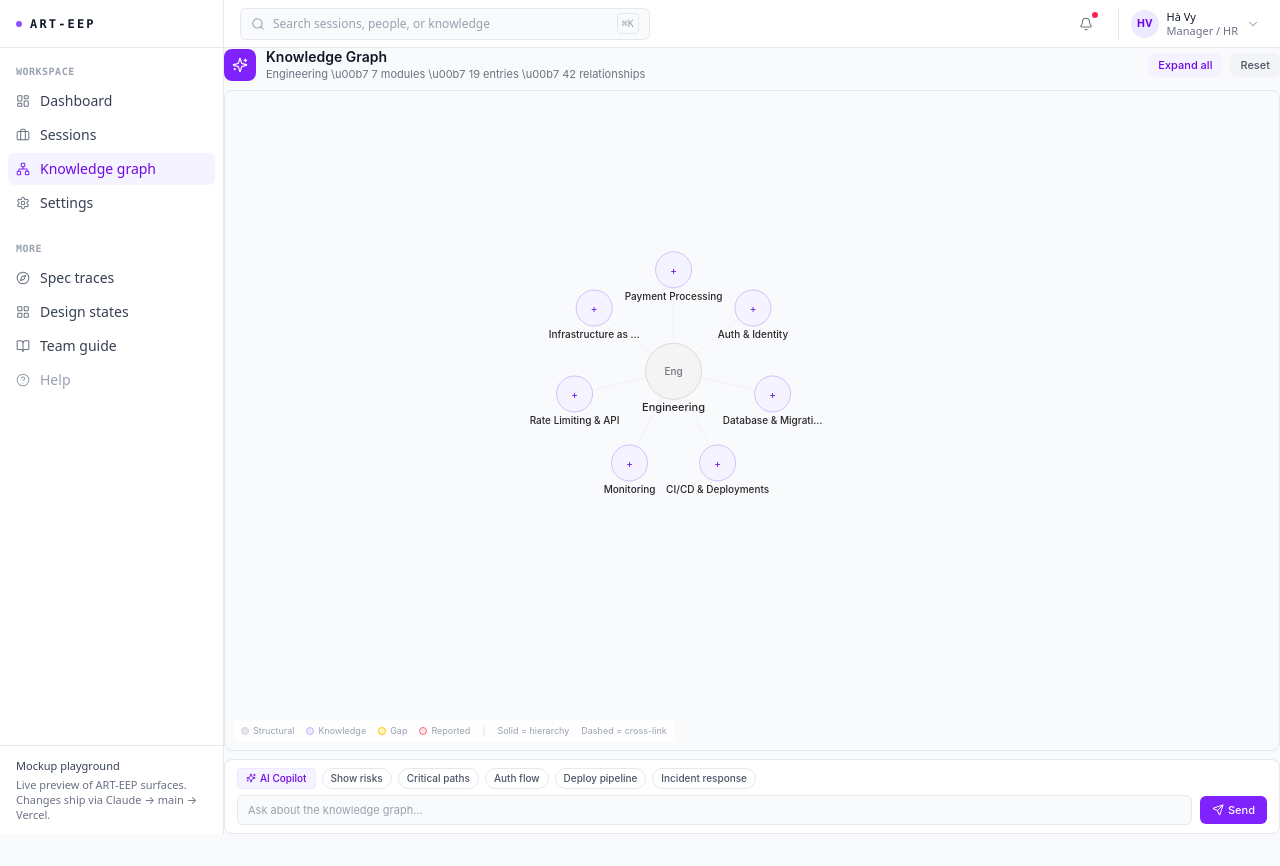
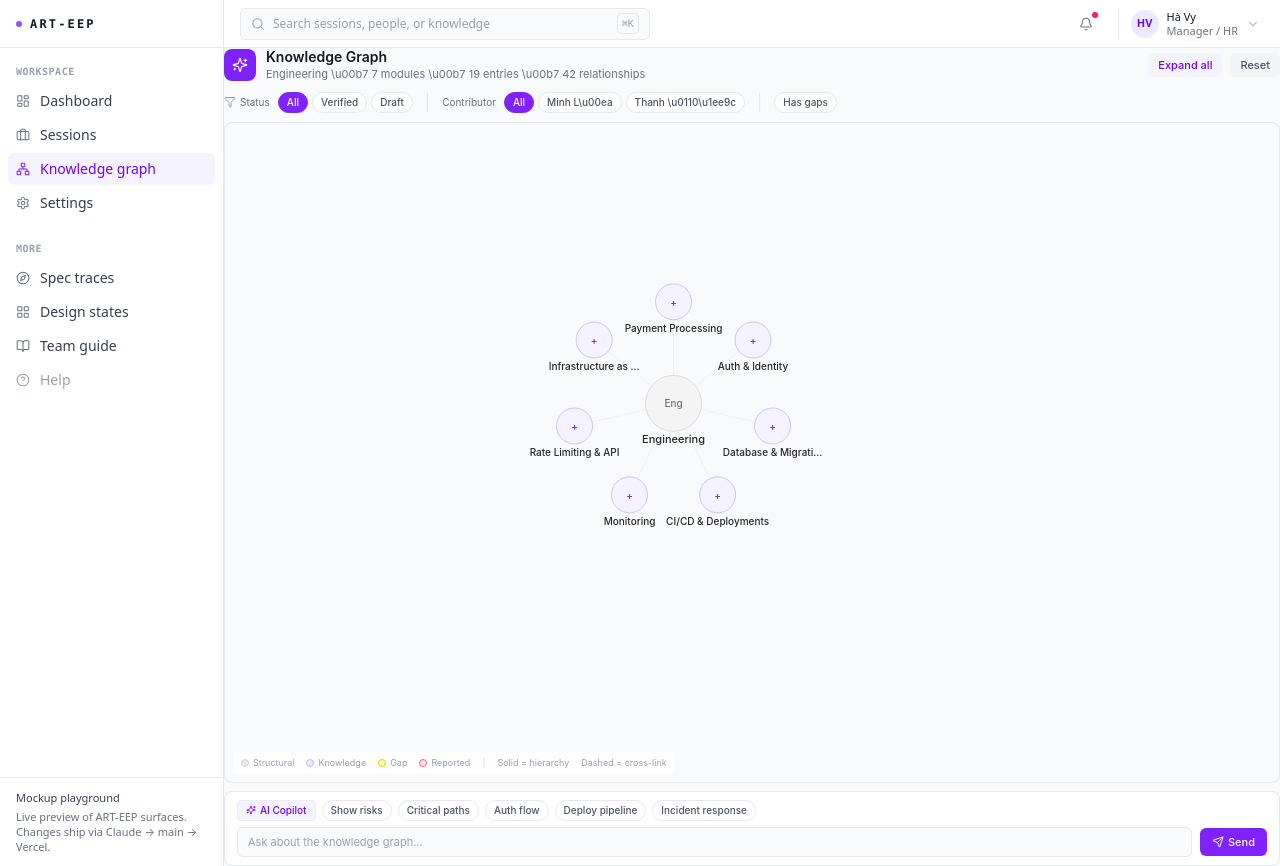
Before and after one commit to BuiDoanKhanhAnPrecioFishbone/esb-mockup, a Next.js app: page /knowledge-graph in a window 1280 px wide. Before the commit the page ends 834 px from the top, so only its background shows below. Built offline with nearby package versions, Linux system fonts and the light colour scheme.

Commit message:
feat(kg): 0% hide on focus/filter + filter bar (Status, Contributor, Has gaps)

```diff
--- a/components/mockups/knowledge-graph-explorer.jsx
+++ b/components/mockups/knowledge-graph-explorer.jsx
@@ -1,9 +1,9 @@
 "use client";
 import React, { useState, useEffect, useRef, useCallback, useMemo } from "react";
-import { Send, Sparkles, X, ChevronRight, Flag } from "lucide-react";
+import { Send, Sparkles, X, ChevronRight, Flag, Filter } from "lucide-react";
 
 /* ART-EEP Consumer Plane — Knowledge Graph Explorer
-   15 locked decisions + report flow (HITL) + generic ?prompt= */
+   15 decisions + HITL report + filters + 0% hide on focus */
 
 const NODES = [
   { id:"eng", label:"Engineering", type:"dept", depth:0, summary:"Engineering department\n7 knowledge modules\n42 entries across 3 handovers" },
@@ -58,37 +58,17 @@ const CHIPS = [
 ];
 
 const PROMPTS = {
-  "minh-le": { filter: n => n.provenance?.some(p => p.name.includes("Minh")), input: "Show me Minh L\u00ea's contributions", response: "Minh L\u00ea contributed 42 entries across 6 modules (Payment, Auth, Database, CI/CD, Monitoring, Rate Limiting). 5 knowledge gaps remain across 3 modules. All entries are from his Jun 2026 handover session." },
-  "thanh-duc": { filter: n => n.provenance?.some(p => p.name.includes("Thanh")), input: "Show me Thanh \u0110\u1ee9c's contributions", response: "Thanh \u0110\u1ee9c contributed 9 entries across 4 modules (Payment, Database, Monitoring, Infrastructure as Code). All entries are verified. His handover was completed in Mar 2026." },
+  "minh-le": { filter: n => n.provenance?.some(p => p.name.includes("Minh")), input: "Show me Minh L\u00ea's contributions", response: "Minh L\u00ea contributed 42 entries across 6 modules (Payment, Auth, Database, CI/CD, Monitoring, Rate Limiting). 5 knowledge gaps remain across 3 modules." },
+  "thanh-duc": { filter: n => n.provenance?.some(p => p.name.includes("Thanh")), input: "Show me Thanh \u0110\u1ee9c's contributions", response: "Thanh \u0110\u1ee9c contributed 9 entries across 4 modules (Payment, Database, Monitoring, Infrastructure as Code). All entries are verified. Completed Mar 2026." },
 };
 
 const nodeR = (n) => n.type==="dept"?28:n.type==="module"?18:n.type==="system"?10:10;
 const nodeFill = (n) => n.hasGap?"#fef9c3":n.type==="dept"||n.type==="system"?"#f4f4f5":"#f5f3ff";
 const nodeStroke = (n) => n.hasGap?"#facc15":n.type==="dept"||n.type==="system"?"#d4d4d8":"#c4b5fd";
 
-function initPos(nodes, w, h) {
-  const mods=nodes.filter(n=>n.depth===1);const cx=w/2,cy=h/2;
-  nodes.forEach(n=>{n.vx=0;n.vy=0;});
-  const d=nodes.find(n=>n.depth===0);if(d){d.x=cx;d.y=cy;}
-  mods.forEach((m,i)=>{const a=(i/mods.length)*Math.PI*2-Math.PI/2;m.x=cx+Math.cos(a)*170;m.y=cy+Math.sin(a)*170;});
-  nodes.filter(n=>n.depth===2).forEach(n=>{
-    const p=nodes.find(pp=>pp.id===n.parent);
-    if(!p){n.x=cx+(Math.random()-.5)*200;n.y=cy+(Math.random()-.5)*200;return;}
-    const sibs=nodes.filter(s=>s.parent===n.parent&&s.depth===2);const idx=sibs.indexOf(n);
-    const ba=Math.atan2(p.y-cy,p.x-cx);const spread=sibs.length>1?Math.PI*0.6:0;
-    const a=ba-spread/2+(sibs.length>1?(idx/(sibs.length-1))*spread:0);
-    n.x=p.x+Math.cos(a)*90;n.y=p.y+Math.sin(a)*90;
-  });
-  const kv=nodes.find(n=>n.id==="s-keyvault");const pd=nodes.find(n=>n.id==="s-pagerduty");
-  if(kv){kv.x=cx+240;kv.y=cy-80;}if(pd){pd.x=cx+240;pd.y=cy+120;}
-}
+function initPos(nodes,w,h){const mods=nodes.filter(n=>n.depth===1);const cx=w/2,cy=h/2;nodes.forEach(n=>{n.vx=0;n.vy=0;});const d=nodes.find(n=>n.depth===0);if(d){d.x=cx;d.y=cy;}mods.forEach((m,i)=>{const a=(i/mods.length)*Math.PI*2-Math.PI/2;m.x=cx+Math.cos(a)*170;m.y=cy+Math.sin(a)*170;});nodes.filter(n=>n.depth===2).forEach(n=>{const p=nodes.find(pp=>pp.id===n.parent);if(!p){n.x=cx+(Math.random()-.5)*200;n.y=cy+(Math.random()-.5)*200;return;}const sibs=nodes.filter(s=>s.parent===n.parent&&s.depth===2);const idx=sibs.indexOf(n);const ba=Math.atan2(p.y-cy,p.x-cx);const spread=sibs.length>1?Math.PI*0.6:0;const a=ba-spread/2+(sibs.length>1?(idx/(sibs.length-1))*spread:0);n.x=p.x+Math.cos(a)*90;n.y=p.y+Math.sin(a)*90;});const kv=nodes.find(n=>n.id==="s-keyvault");const pd=nodes.find(n=>n.id==="s-pagerduty");if(kv){kv.x=cx+240;kv.y=cy-80;}if(pd){pd.x=cx+240;pd.y=cy+120;}}
 
-function sim(nodes,edges,w,h){
-  const a=0.2,rep=1800,sp=0.03,sl=100,ce=0.006,da=0.55;const m={};nodes.forEach(n=>{m[n.id]=n;});
-  for(let i=0;i<nodes.length;i++)for(let j=i+1;j<nodes.length;j++){const na=nodes[i],nb=nodes[j],dx=nb.x-na.x,dy=nb.y-na.y,d=Math.sqrt(dx*dx+dy*dy)||1;const f=rep/(d*d)*a,fx=(dx/d)*f,fy=(dy/d)*f;na.vx-=fx;na.vy-=fy;nb.vx+=fx;nb.vy+=fy;}
-  edges.forEach(e=>{const s=m[e.from],t=m[e.to];if(!s||!t)return;const dx=t.x-s.x,dy=t.y-s.y,d=Math.sqrt(dx*dx+dy*dy)||1;const f=(d-sl)*sp*a,fx=(dx/d)*f,fy=(dy/d)*f;s.vx+=fx;s.vy+=fy;t.vx-=fx;t.vy-=fy;});
-  nodes.forEach(n=>{if(n._d)return;n.vx+=(w/2-n.x)*ce*a;n.vy+=(h/2-n.y)*ce*a;n.vx*=da;n.vy*=da;n.x+=n.vx;n.y+=n.vy;n.x=Math.max(40,Math.min(w-40,n.x));n.y=Math.max(40,Math.min(h-40,n.y));});
-}
+function sim(nodes,edges,w,h){const a=0.2,rep=1800,sp=0.03,sl=100,ce=0.006,da=0.55;const m={};nodes.forEach(n=>{m[n.id]=n;});for(let i=0;i<nodes.length;i++)for(let j=i+1;j<nodes.length;j++){const na=nodes[i],nb=nodes[j],dx=nb.x-na.x,dy=nb.y-na.y,d=Math.sqrt(dx*dx+dy*dy)||1;const f=rep/(d*d)*a,fx=(dx/d)*f,fy=(dy/d)*f;na.vx-=fx;na.vy-=fy;nb.vx+=fx;nb.vy+=fy;}edges.forEach(e=>{const s=m[e.from],t=m[e.to];if(!s||!t)return;const dx=t.x-s.x,dy=t.y-s.y,d=Math.sqrt(dx*dx+dy*dy)||1;const f=(d-sl)*sp*a,fx=(dx/d)*f,fy=(dy/d)*f;s.vx+=fx;s.vy+=fy;t.vx-=fx;t.vy-=fy;});nodes.forEach(n=>{if(n._d)return;n.vx+=(w/2-n.x)*ce*a;n.vy+=(h/2-n.y)*ce*a;n.vx*=da;n.vy*=da;n.x+=n.vx;n.y+=n.vy;n.x=Math.max(40,Math.min(w-40,n.x));n.y=Math.max(40,Math.min(h-40,n.y));});}
 
 export default function KnowledgeGraphExplorer({embedded=false}={}){
   const svgRef=useRef(null),boxRef=useRef(null),animRef=useRef(null),nodesRef=useRef([]);
@@ -100,6 +80,8 @@ export default function KnowledgeGraphExplorer({embedded=false}={}){
   const [chatFocus,setChatFocus]=useState(null);const [chatResponse,setChatResponse]=useState("");const [chatInput,setChatInput]=useState("");
   const [reportingNode,setReportingNode]=useState(null);const [reportText,setReportText]=useState("");
   const [reported,setReported]=useState(new Map());
+  const [fStatus,setFStatus]=useState("all");const [fContrib,setFContrib]=useState("all");const [fGaps,setFGaps]=useState("all");
+  const hasActiveFilter=fStatus!=="all"||fContrib!=="all"||fGaps!=="all";
 
   const {visNodes,visEdges}=useMemo(()=>{
     const show=new Set();NODES.filter(n=>n.depth<=1).forEach(n=>show.add(n.id));
@@ -108,25 +90,12 @@ export default function KnowledgeGraphExplorer({embedded=false}={}){
     return{visNodes:NODES.filter(n=>show.has(n.id)),visEdges:EDGES.filter(e=>show.has(e.from)&&show.has(e.to))};
   },[expanded,chatFocus]);
 
-  useEffect(()=>{
-    const copies=visNodes.map(n=>{const o=nodesRef.current.find(x=>x.id===n.id);return{...n,x:o?.x??0,y:o?.y??0,vx:0,vy:0};});
-    if(copies.some(n=>n.x===0&&n.y===0))initPos(copies,dim.w,dim.h);nodesRef.current=copies;
-    let run=true;const step=()=>{if(!run)return;sim(nodesRef.current,visEdges,dim.w,dim.h);setTick(t=>t+1);animRef.current=requestAnimationFrame(step);};
-    animRef.current=requestAnimationFrame(step);return()=>{run=false;cancelAnimationFrame(animRef.current);};
-  },[visNodes,visEdges,dim]);
-
+  useEffect(()=>{const copies=visNodes.map(n=>{const o=nodesRef.current.find(x=>x.id===n.id);return{...n,x:o?.x??0,y:o?.y??0,vx:0,vy:0};});if(copies.some(n=>n.x===0&&n.y===0))initPos(copies,dim.w,dim.h);nodesRef.current=copies;let run=true;const step=()=>{if(!run)return;sim(nodesRef.current,visEdges,dim.w,dim.h);setTick(t=>t+1);animRef.current=requestAnimationFrame(step);};animRef.current=requestAnimationFrame(step);return()=>{run=false;cancelAnimationFrame(animRef.current);};},[visNodes,visEdges,dim]);
   useEffect(()=>{const el=boxRef.current;if(!el)return;const ro=new ResizeObserver(([e])=>{const{width,height}=e.contentRect;if(width>0)setDim({w:width,h:height});});ro.observe(el);return()=>ro.disconnect();},[]);
 
   useEffect(()=>{
-    const params=new URLSearchParams(window.location.search);const prompt=params.get("prompt");
-    const cfg=prompt&&PROMPTS[prompt];
-    if(cfg){
-      const mods=NODES.filter(n=>n.type==="module"&&cfg.filter(n)).map(n=>n.id);
-      const entries=NODES.filter(n=>n.depth===2&&n.type==="entry"&&mods.includes(n.parent)).map(n=>n.id);
-      setExpanded(new Set(mods));setChatFocus([...mods,...entries]);
-      setChatInput(cfg.input);setChatResponse(cfg.response);
-      window.history.replaceState({},"","/knowledge-graph");
-    }
+    const params=new URLSearchParams(window.location.search);const prompt=params.get("prompt");const cfg=prompt&&PROMPTS[prompt];
+    if(cfg){const mods=NODES.filter(n=>n.type==="module"&&cfg.filter(n)).map(n=>n.id);const entries=NODES.filter(n=>n.depth===2&&n.type==="entry"&&mods.includes(n.parent)).map(n=>n.id);setExpanded(new Set(mods));setChatFocus([...mods,...entries]);setChatInput(cfg.input);setChatResponse(cfg.response);window.history.replaceState({},"","/knowledge-graph");}
   },[]);
 
   const onDown=useCallback((e,id)=>{e.stopPropagation();e.preventDefault();const n=nodesRef.current.find(x=>x.id===id);if(n){n._d=true;setDragId(id);}},[]);
@@ -134,18 +103,42 @@ export default function KnowledgeGraphExplorer({embedded=false}={}){
   const onUp=useCallback(()=>{if(dragId){const n=nodesRef.current.find(x=>x.id===dragId);if(n)n._d=false;setDragId(null);}setPanning(false);},[dragId]);
   const onBgDown=useCallback((e)=>{if(e.target===svgRef.current||e.target.tagName==="rect"){setPanning(true);panRef.current={x:e.clientX,y:e.clientY,px:pan.x,py:pan.y};}},[pan]);
   const onWheel=useCallback((e)=>{e.preventDefault();const f=e.deltaY>0?0.93:1.07;setPan(p=>{const ns=Math.max(0.3,Math.min(3,p.s*f));const r=svgRef.current.getBoundingClientRect();const mx=e.clientX-r.left,my=e.clientY-r.top;return{s:ns,x:mx-(mx-p.x)*(ns/p.s),y:my-(my-p.y)*(ns/p.s)};});},[]);
-
   const onClickNode=useCallback((node)=>{if(node.type==="module"){setExpanded(prev=>{const n=new Set(prev);n.has(node.id)?n.delete(node.id):n.add(node.id);return n;});}setSelected(s=>s===node.id?null:node.id);setReportingNode(null);setReportText("");},[]);
   const onChip=useCallback((chip)=>{const mods=new Set();chip.focus.forEach(id=>{const nd=NODES.find(n=>n.id===id);if(nd?.parent){mods.add(nd.parent);}});setExpanded(prev=>new Set([...prev,...mods]));setChatFocus(chip.focus);setChatResponse(chip.response);setSelected(null);},[]);
   const onAsk=(nodeId)=>{const nd=NODES.find(n=>n.id===nodeId);if(!nd)return;const q=nd.type==="module"?`What are the risks in ${nd.label}?`:`Tell me about ${nd.label}`;setChatInput(q);const rel=NODES.filter(n=>n.parent===nodeId).map(n=>n.id);if(rel.length>0){setChatFocus(rel);setChatResponse(`${nd.label} contains ${nd.entries||rel.length} entries. ${nd.gaps>0?`${nd.gaps} knowledge gap${nd.gaps>1?"s":""} need attention.`:""} ${nd.summary||""}`);}else{setChatFocus([nodeId]);setChatResponse(nd.summary||"No additional details available.");}};
   const onSubmitReport=(nodeId)=>{if(!nodeId)return;setReported(prev=>{const n=new Map(prev);n.set(nodeId,{text:reportText,time:new Date().toLocaleTimeString([],{hour:"2-digit",minute:"2-digit"})});return n;});setReportingNode(null);setReportText("");};
+  const clearAll=()=>{setExpanded(new Set());setPan({x:0,y:0,s:1});setSelected(null);setChatFocus(null);setChatResponse("");setChatInput("");setReportingNode(null);setReportText("");setFStatus("all");setFContrib("all");setFGaps("all");};
 
-  const isHi=(id)=>{if(chatFocus)return chatFocus.includes(id);if(!selected)return true;if(id===selected)return true;return visEdges.some(e=>(e.from===selected&&e.to===id)||(e.to===selected&&e.from===id));};
+  /* Filter + focus visibility. Dept always visible. Modules visible if any child passes. */
+  const passesFilter=useCallback((id)=>{
+    const nd=NODES.find(n=>n.id===id);if(!nd)return true;
+    if(nd.type==="dept")return true;
+    if(nd.type==="system")return !hasActiveFilter;
+    if(nd.type==="module"){const kids=NODES.filter(c=>c.parent===nd.id&&c.depth===2);return kids.some(c=>entryPasses(c));}
+    return entryPasses(nd);
+  },[fStatus,fContrib,fGaps]);
+  const entryPasses=(nd)=>{
+    if(fStatus!=="all"&&nd.status!==fStatus)return false;
+    if(fGaps==="yes"&&!nd.hasGap)return false;
+    if(fContrib!=="all"){const par=NODES.find(p=>p.id===nd.parent);if(!par?.provenance)return false;if(fContrib==="minh-le"&&!par.provenance.some(p=>p.name.includes("Minh")))return false;if(fContrib==="thanh-duc"&&!par.provenance.some(p=>p.name.includes("Thanh")))return false;}
+    return true;
+  };
+
+  const isHi=(id)=>{
+    const nd=NODES.find(n=>n.id===id);
+    if(nd?.type==="dept")return true;
+    if(hasActiveFilter&&!passesFilter(id))return false;
+    if(chatFocus)return chatFocus.includes(id);
+    if(!selected)return true;
+    if(id===selected)return true;
+    return visEdges.some(e=>(e.from===selected&&e.to===id)||(e.to===selected&&e.from===id));
+  };
 
   const nodes=nodesRef.current;const nm={};nodes.forEach(n=>{nm[n.id]=n;});
   const selData=selected?NODES.find(n=>n.id===selected):null;
   const selEdges=selected?EDGES.filter(e=>e.from===selected||e.to===selected):[];
   const childEntries=selData?.type==="module"?NODES.filter(n=>n.parent===selData.id&&n.depth===2):[];
+  const FC=({label,active,onClick})=><button onClick={onClick} className={`px-2 py-0.5 text-[10px] font-medium rounded-full border transition-colors cursor-pointer ${active?"bg-violet-600 text-white border-violet-600":"bg-white text-gray-600 border-gray-200 hover:border-violet-300 hover:text-violet-700"}`}>{label}</button>;
 
   return(
     <div className={`${embedded?'':'p-4'} flex flex-col h-full min-h-0`} style={{fontFamily:"'Inter',system-ui,sans-serif"}}>
@@ -157,23 +150,33 @@ export default function KnowledgeGraphExplorer({embedded=false}={}){
         </div>
         <div className="flex items-center gap-2">
           <button onClick={()=>{setExpanded(new Set(NODES.filter(n=>n.type==="module").map(n=>n.id)));}} className="px-2.5 py-1 text-[11px] font-medium text-violet-700 bg-violet-50 rounded-md hover:bg-violet-100 transition-colors cursor-pointer">Expand all</button>
-          <button onClick={()=>{setExpanded(new Set());setPan({x:0,y:0,s:1});setSelected(null);setChatFocus(null);setChatResponse("");setChatInput("");setReportingNode(null);setReportText("");}} className="px-2.5 py-1 text-[11px] font-medium text-gray-600 bg-gray-100 rounded-md hover:bg-gray-200 transition-colors cursor-pointer">Reset</button>
+          <button onClick={clearAll} className="px-2.5 py-1 text-[11px] font-medium text-gray-600 bg-gray-100 rounded-md hover:bg-gray-200 transition-colors cursor-pointer">Reset</button>
         </div>
+      </div>
+      {/* Filter bar */}
+      <div className="flex items-center gap-3 mb-2 flex-shrink-0">
+        <div className="flex items-center gap-1"><Filter className="w-3 h-3 text-gray-400"/><span className="text-[10px] text-gray-500 mr-1">Status</span><FC label="All" active={fStatus==="all"} onClick={()=>setFStatus("all")}/><FC label="Verified" active={fStatus==="verified"} onClick={()=>setFStatus("verified")}/><FC label="Draft" active={fStatus==="draft"} onClick={()=>setFStatus("draft")}/></div>
+        <span className="text-gray-200">|</span>
+        <div className="flex items-center gap-1"><span className="text-[10px] text-gray-500 mr-1">Contributor</span><FC label="All" active={fContrib==="all"} onClick={()=>setFContrib("all")}/><FC label="Minh L\u00ea" active={fContrib==="minh-le"} onClick={()=>setFContrib("minh-le")}/><FC label="Thanh \u0110\u1ee9c" active={fContrib==="thanh-duc"} onClick={()=>setFContrib("thanh-duc")}/></div>
+        <span className="text-gray-200">|</span>
+        <div className="flex items-center gap-1"><FC label="Has gaps" active={fGaps==="yes"} onClick={()=>setFGaps(fGaps==="yes"?"all":"yes")}/></div>
+        {hasActiveFilter&&<button onClick={()=>{setFStatus("all");setFContrib("all");setFGaps("all");}} className="text-[10px] text-violet-600 hover:text-violet-800 cursor-pointer ml-1">Clear filters</button>}
       </div>
       <div className="flex-1 min-h-0 flex gap-2">
         <div ref={boxRef} className={`${selected?'w-3/5':'w-full'} bg-gray-50 rounded-lg border border-gray-200 relative overflow-hidden transition-all duration-200`} style={{cursor:panning?'grabbing':dragId?'grabbing':'grab'}}>
           <svg ref={svgRef} width={dim.w} height={dim.h} className="w-full h-full" style={{touchAction:'none'}} onPointerMove={onMove} onPointerUp={onUp} onPointerDown={onBgDown} onWheel={onWheel}>
             <g transform={`translate(${pan.x},${pan.y}) scale(${pan.s})`}>
-              {visEdges.map((e,i)=>{const s=nm[e.from],t=nm[e.to];if(!s||!t)return null;const sn=NODES.find(n=>n.id===e.from),tn=NODES.find(n=>n.id===e.to);const sr=nodeR(sn||{}),tr=nodeR(tn||{});const dx=t.x-s.x,dy=t.y-s.y,d=Math.sqrt(dx*dx+dy*dy)||1;const x1=s.x+(dx/d)*sr,y1=s.y+(dy/d)*sr,x2=t.x-(dx/d)*tr,y2=t.y-(dy/d)*tr;const hi=isHi(e.from)&&isHi(e.to);return <line key={i} x1={x1} y1={y1} x2={x2} y2={y2} stroke={e.type==="cross"?"#c4b5fd":"#d4d4d8"} strokeWidth={e.type==="cross"?0.8:0.6} strokeDasharray={e.type==="cross"?"4,3":"none"} opacity={hi?0.4:0.06} style={{transition:'opacity 0.15s'}}/>;
+              {visEdges.map((e,i)=>{const s=nm[e.from],t=nm[e.to];if(!s||!t)return null;const sn=NODES.find(n=>n.id===e.from),tn=NODES.find(n=>n.id===e.to);const sr=nodeR(sn||{}),tr=nodeR(tn||{});const dx=t.x-s.x,dy=t.y-s.y,d=Math.sqrt(dx*dx+dy*dy)||1;const x1=s.x+(dx/d)*sr,y1=s.y+(dy/d)*sr,x2=t.x-(dx/d)*tr,y2=t.y-(dy/d)*tr;const hi=isHi(e.from)&&isHi(e.to);if(!hi)return null;return <line key={i} x1={x1} y1={y1} x2={x2} y2={y2} stroke={e.type==="cross"?"#c4b5fd":"#d4d4d8"} strokeWidth={e.type==="cross"?0.8:0.6} strokeDasharray={e.type==="cross"?"4,3":"none"} opacity={0.4} style={{transition:'opacity 0.15s'}}/>;
               })}
               {nodes.map(node=>{const r=nodeR(node),hi=isHi(node.id),isSel=selected===node.id,isHov=hovered===node.id,isMod=node.type==="module",isExp=expanded.has(node.id),isReported=reported.has(node.id);
-                return <g key={node.id} transform={`translate(${node.x||0},${node.y||0})`} opacity={hi?1:0.12} style={{transition:'opacity 0.15s',cursor:'pointer'}} onPointerDown={e=>onDown(e,node.id)} onPointerEnter={e=>{setHovered(node.id);setTipPos({x:e.clientX,y:e.clientY});}} onPointerLeave={()=>setHovered(null)} onClick={()=>onClickNode(node)}>
+                if(!hi)return null;
+                return <g key={node.id} transform={`translate(${node.x||0},${node.y||0})`} style={{cursor:'pointer'}} onPointerDown={e=>onDown(e,node.id)} onPointerEnter={e=>{setHovered(node.id);setTipPos({x:e.clientX,y:e.clientY});}} onPointerLeave={()=>setHovered(null)} onClick={()=>onClickNode(node)}>
                   {(isHov||isSel)&&<circle r={r+4} fill="none" stroke={nodeStroke(node)} strokeWidth="1.5" opacity="0.3"/>}
                   <circle r={r} fill={nodeFill(node)} stroke={nodeStroke(node)} strokeWidth={isSel?2:0.8}/>
                   {isMod&&<text textAnchor="middle" dominantBaseline="central" fontSize="10" fontWeight="500" fill="#6d28d9" style={{pointerEvents:'none'}}>{isExp?"\u2212":"+"}</text>}
                   {node.type==="dept"&&<text textAnchor="middle" dominantBaseline="central" fontSize="10" fontWeight="500" fill="#71717a" style={{pointerEvents:'none'}}>Eng</text>}
                   {isReported&&<g transform={`translate(${r-2},${-r+2})`}><circle r="5.5" fill="#fecaca" stroke="#f87171" strokeWidth="1"/><text textAnchor="middle" dominantBaseline="central" fontSize="7" fill="#991b1b" fontWeight="600">!</text></g>}
-                  <text y={r+12} textAnchor="middle" fontSize={node.depth===0?11:node.depth===1?10:9} fontWeight={node.depth<=1?500:400} fill={hi?"#27272a":"#a1a1aa"} style={{pointerEvents:'none',userSelect:'none'}}>{node.label.length>20?node.label.slice(0,18)+"\u2026":node.label}</text>
+                  <text y={r+12} textAnchor="middle" fontSize={node.depth===0?11:node.depth===1?10:9} fontWeight={node.depth<=1?500:400} fill="#27272a" style={{pointerEvents:'none',userSelect:'none'}}>{node.label.length>20?node.label.slice(0,18)+"\u2026":node.label}</text>
                 </g>;})}
             </g>
           </svg>
```
